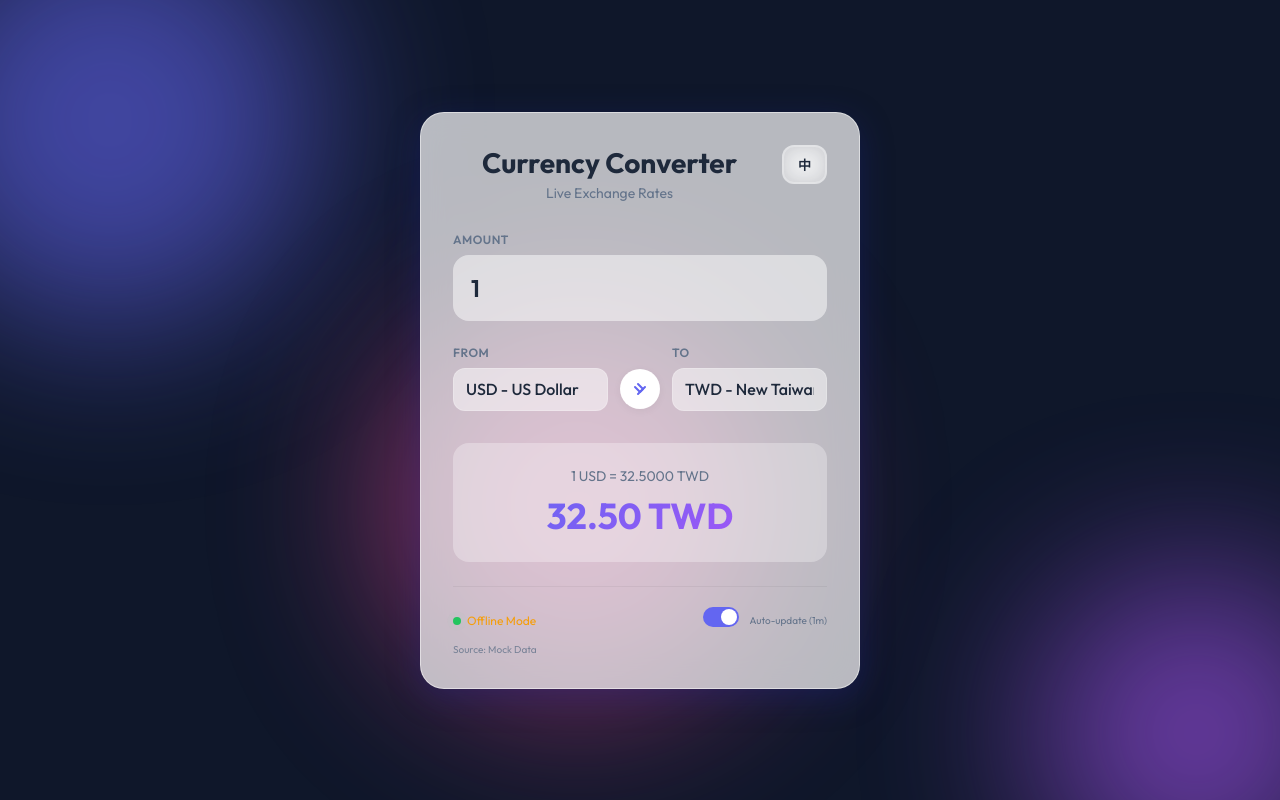
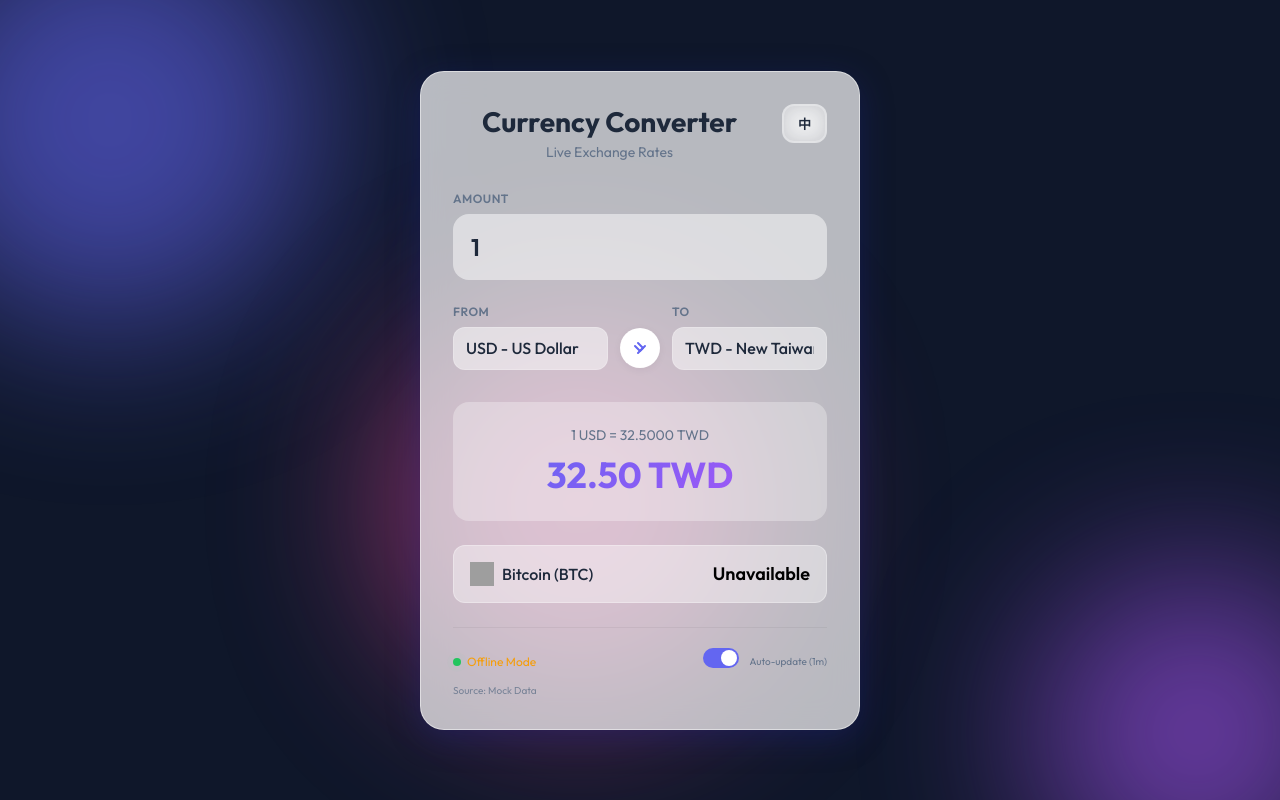
Before and after one commit to mandowa/currency-converter, a website: page index.html in a window 1280 px wide. Drawn offline with Linux system fonts and the light colour scheme; no server answers; grey boxes are pictures that could not be loaded.

Commit message:
Add real-time BTC/USD price widget
- Implemented custom BTC price display using CryptoCompare API
- Replaced failing TradingView widget
- Added auto-fetch logic for BTC price sync with currency rates
- Styled widget to match glassmorphism design

```diff
--- a/index.html
+++ b/index.html
@@ -91,6 +91,15 @@
                     <p class="conversion-rate" id="conversion-rate">1 USD = 32.5 TWD</p>
                     <h2 class="result-amount" id="result-amount">32.50 TWD</h2>
                 </div>
+
+                <!-- BTC Price Display -->
+                <div class="btc-price-container">
+                    <div class="btc-header">
+                        <img src="https://cryptologos.cc/logos/bitcoin-btc-logo.svg" alt="Bitcoin" class="btc-icon">
+                        <span>Bitcoin (BTC)</span>
+                    </div>
+                    <div class="btc-value" id="btc-price">Loading...</div>
+                </div>
             </div>
 
             <footer>
--- a/script.js
+++ b/script.js
@@ -173,8 +173,38 @@ function useMockRates() {
     document.getElementById('rate-source').textContent = 'Source: Mock Data';
 }
 
+// Fetch BTC Price
+async function fetchBTCPrice() {
+    const btcPriceElement = document.getElementById('btc-price');
+    if (!btcPriceElement) return;
+
+    try {
+        const response = await fetch('https://min-api.cryptocompare.com/data/price?fsym=BTC&tsyms=USD');
+        const data = await response.json();
+
+        if (data.USD) {
+            const price = data.USD.toLocaleString('en-US', {
+                style: 'currency',
+                currency: 'USD',
+                minimumFractionDigits: 2
+            });
+            btcPriceElement.textContent = price;
+            btcPriceElement.style.color = 'var(--primary-color)';
+        } else {
+            throw new Error('No data');
+        }
+    } catch (error) {
+        console.error('Error fetching BTC price:', error);
+        btcPriceElement.textContent = 'Unavailable';
+        btcPriceElement.style.color = 'var(--error-color)';
+    }
+}
+
 // Fetch Exchange Rates from Local Proxy
 async function fetchRates() {
+    // Fetch BTC price alongside currency rates
+    fetchBTCPrice();
+
     try {
         const response = await fetch('/api/rates');
         const data = await response.json();
--- a/style.css
+++ b/style.css
@@ -212,6 +212,37 @@ input[type="number"]:focus {
     position: relative;
 }
 
+/* BTC Price Widget */
+.btc-price-container {
+    margin-top: 24px;
+    background: rgba(255, 255, 255, 0.4);
+    border-radius: 12px;
+    padding: 16px;
+    display: flex;
+    justify-content: space-between;
+    align-items: center;
+    border: 1px solid rgba(255, 255, 255, 0.3);
+}
+
+.btc-header {
+    display: flex;
+    align-items: center;
+    gap: 8px;
+    font-weight: 500;
+    color: var(--text-color);
+}
+
+.btc-icon {
+    width: 24px;
+    height: 24px;
+}
+
+.btc-value {
+    font-weight: 600;
+    color: var(--primary-color);
+    font-size: 18px;
+}
+
 select {
     width: 100%;
     padding: 12px;
```
